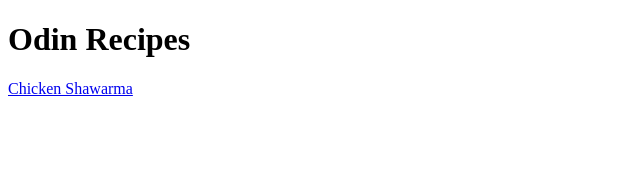
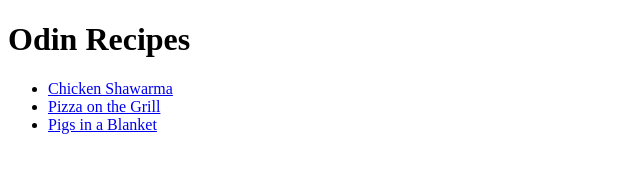
Before and after one commit to Kverkus/odin-recipes, a plain HTML site: page index.html in a window 1280 px wide. Shown: the whole page, without its empty margins (0-640 px from the left). Drawn offline with Linux system fonts and the light colour scheme.

Commit message:
Add links to new recipes to the main page

```diff
--- a/index.html
+++ b/index.html
@@ -7,6 +7,10 @@
 </head>
 <body>
   <h1>Odin Recipes</h1>
-  <a href="./recipes/shawarma.html">Chicken Shawarma</a>
+  <ul>
+    <li><a href="./recipes/shawarma.html">Chicken Shawarma</a></li>
+    <li><a href="./recipes/pizza.html">Pizza on the Grill</a></li>
+    <li><a href="./recipes/pigs-in-a-blanket.html">Pigs in a Blanket</a></li>
+  </ul>
 </body>
 </html>
```
